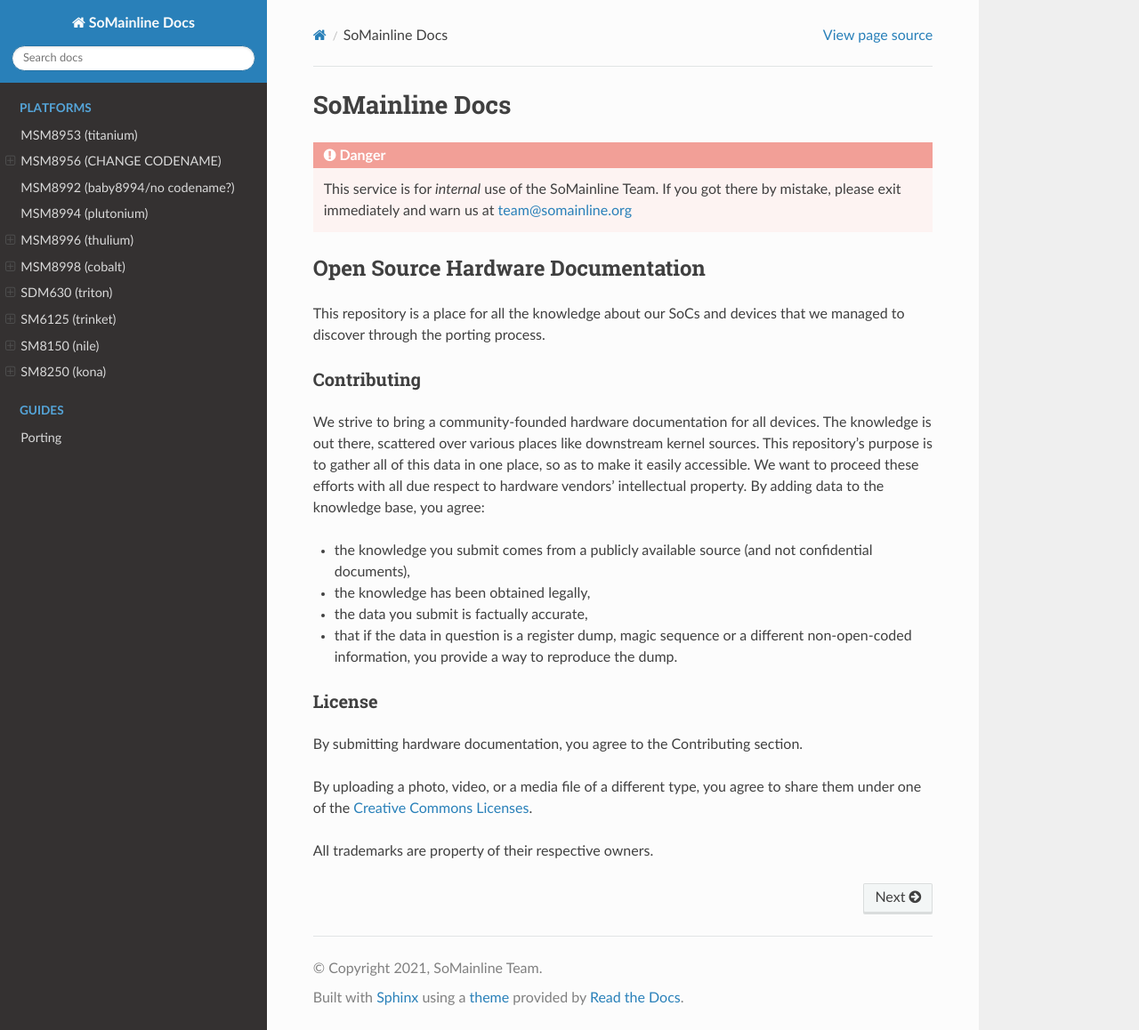
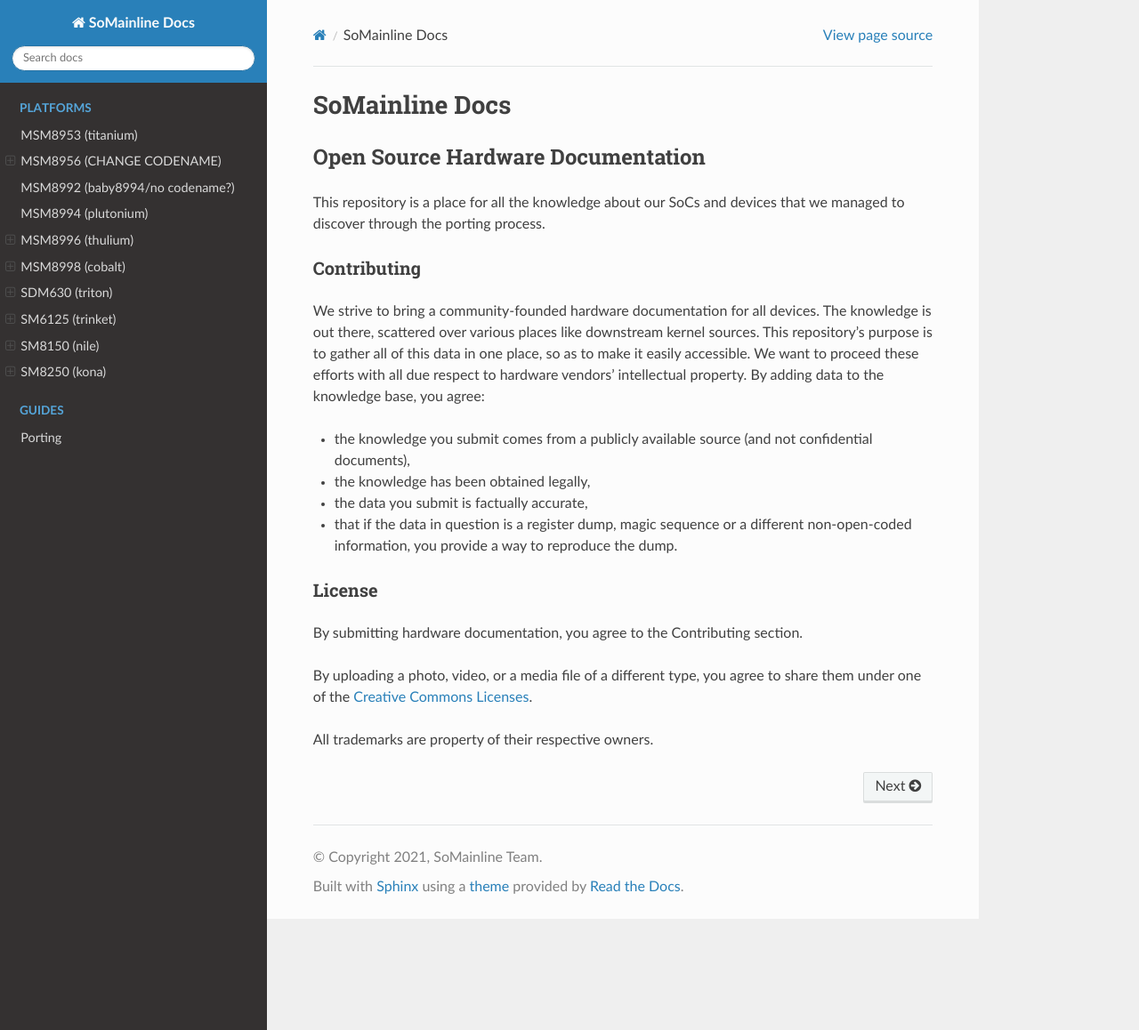
Before and after one commit to SoMainline/docs.somainline.org-deploy, a Sphinx documentation site: the page built from source/index.rst, in a window 1280 px wide and 1158 px high. Shown: the whole window at 89% size. Built offline with Sphinx 7.4.7 and the Read the Docs theme 2.0.0, drawn with Linux system fonts in a browser that asks for light colours; some of the changed lines change nothing that is shown.

Commit message:
index: Disable internal use banner

```diff
--- a/source/index.rst
+++ b/source/index.rst
@@ -1,7 +1,8 @@
 SoMainline Docs
 ===============
 
-.. DANGER:: This service is for *internal* use of the SoMainline Team. If you got there by mistake, please exit immediately and warn us at team@somainline.org
+.. commented out
+.. .. DANGER:: This service is for *internal* use of the SoMainline Team. If you got there by mistake, please exit immediately and warn us at team@somainline.org
 
 .. toctree::
    :hidden:
```
